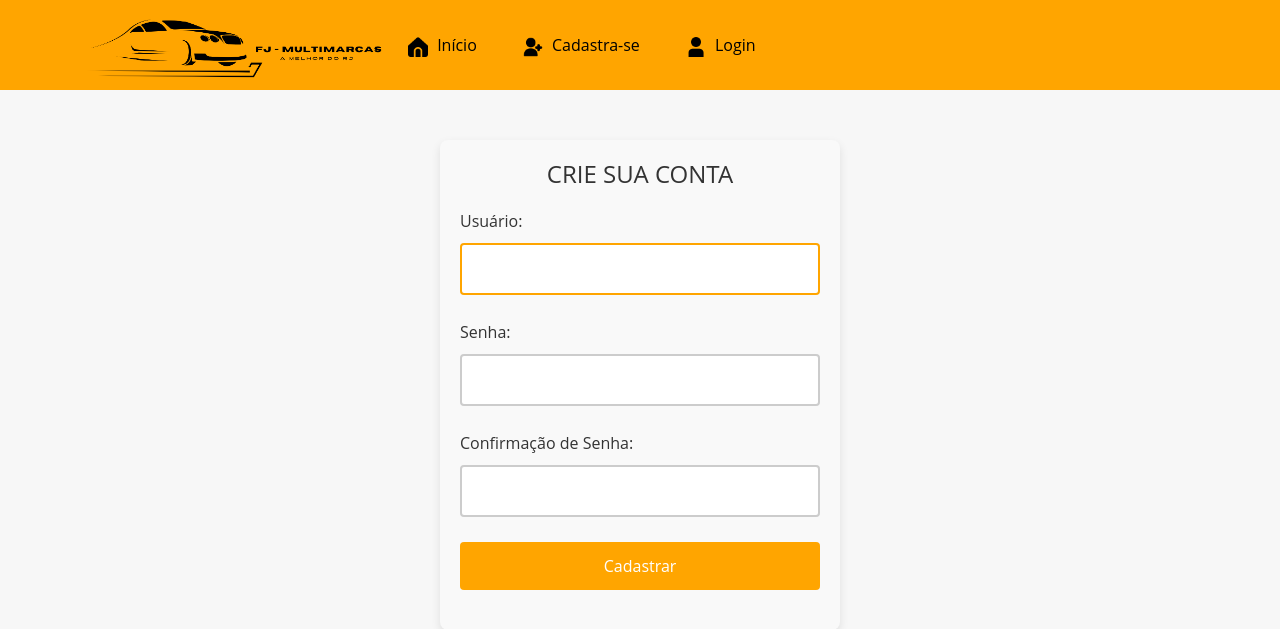
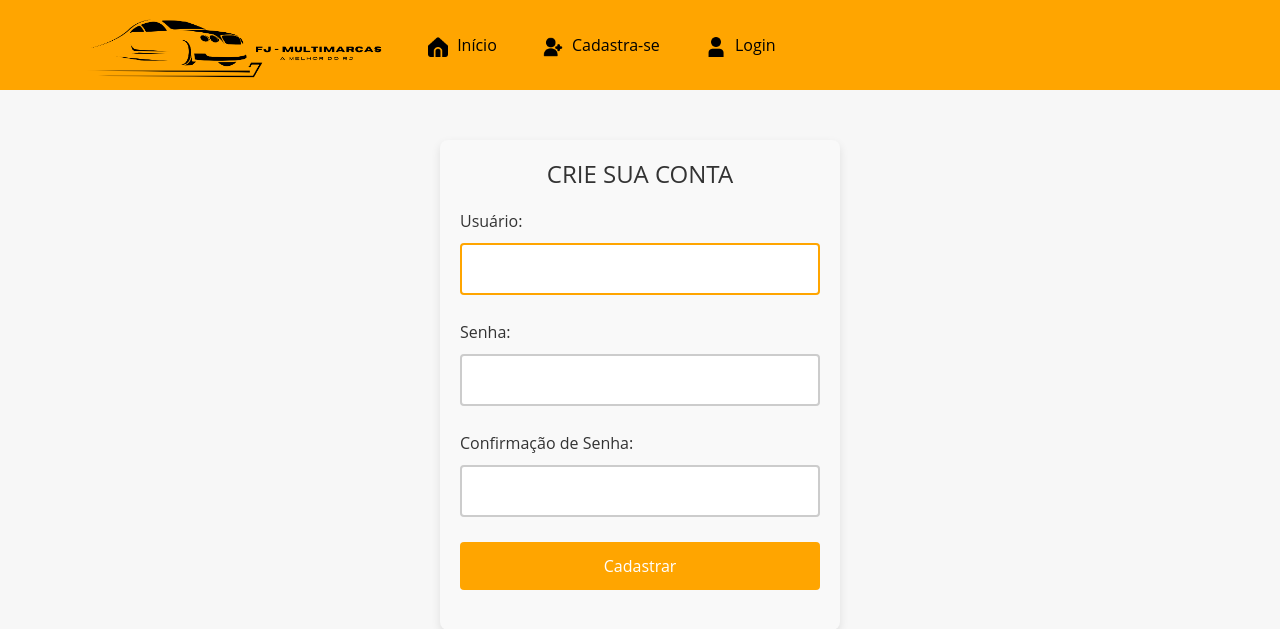
Before and after one commit to FDuque22/SistemaCarros, a Django app: page /register/ in a window 1280 px wide. Shown: the top 629 px of the page. Run offline with Django 5.2, Linux system fonts and the light colour scheme; some libraries are stand-ins or nearby versions.

Commit message:
TESTE HTML

```diff
--- a/app/templates/base.html
+++ b/app/templates/base.html
@@ -91,6 +91,7 @@
 
       .navbar-nav {
         flex-direction: row; /* Muda a direção para linha em telas grandes */
+        margin-left: 20px; /* Ajuste a margem esquerda conforme necessário */
       }
 
       .navbar-nav .nav-item {
```
